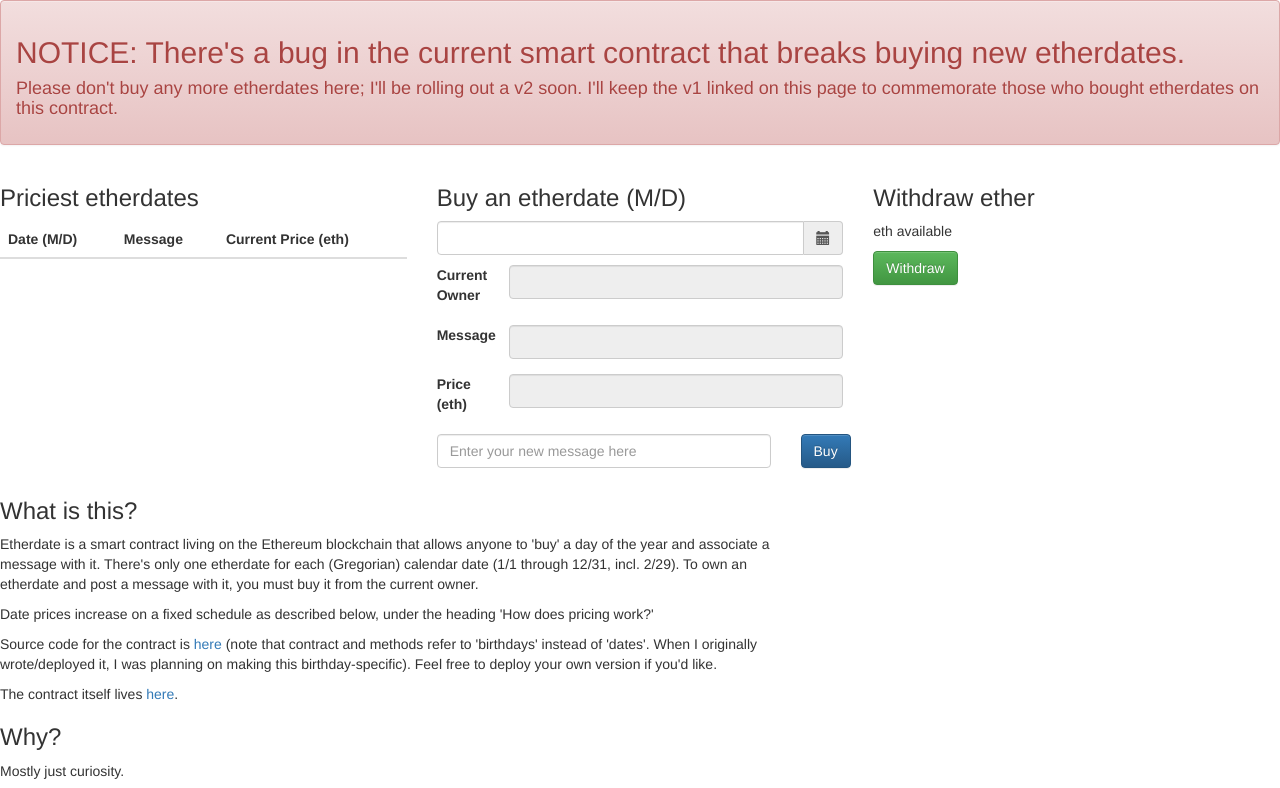
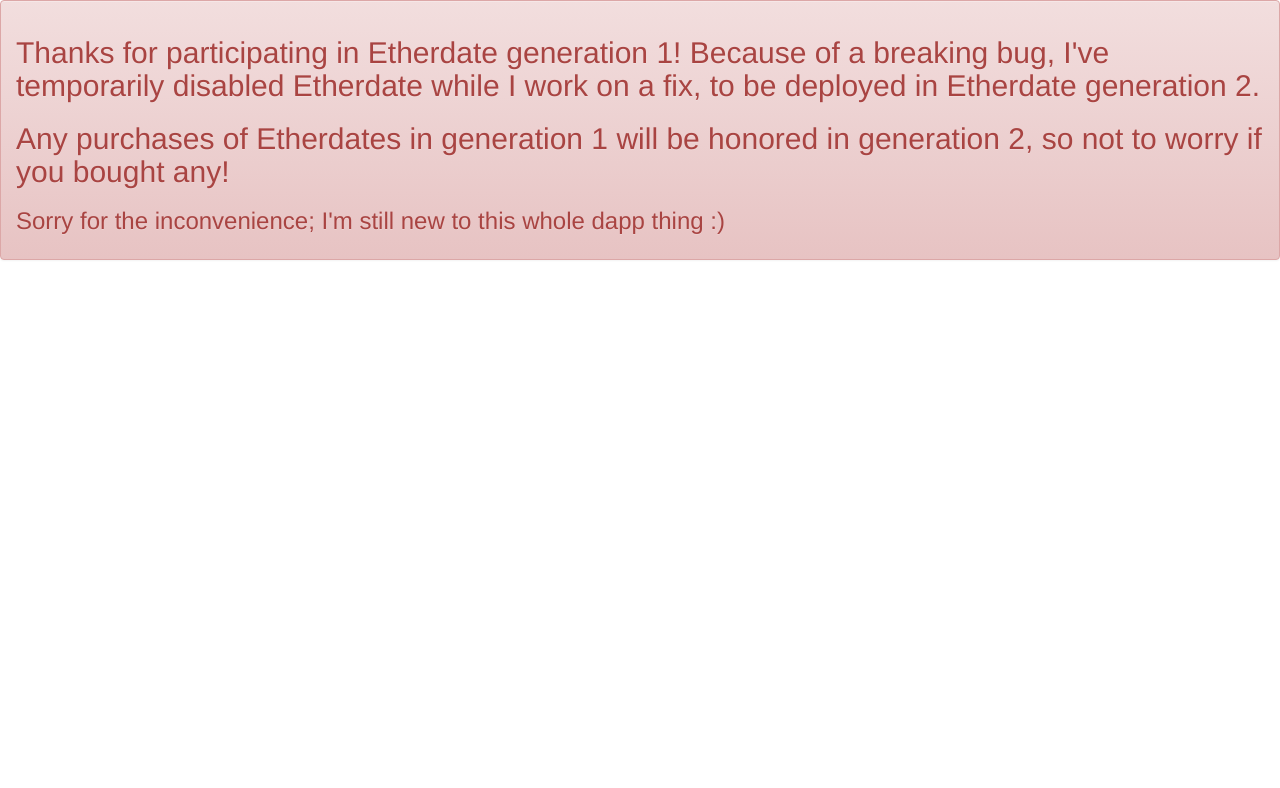
Before and after one commit to lsankar4033/etherdate, a website: page src/index.html in a window 1280 px wide. Shown: the top 788 px of the page. Drawn offline with nearby package versions, Linux system fonts and the light colour scheme.

Commit message:
Update website to inform participants of issue

```diff
--- a/src/index.html
+++ b/src/index.html
@@ -27,14 +27,19 @@
   <body>
     <div id="notice" class="alert alert-danger">
       <h2>
-        NOTICE: There's a bug in the current smart contract that breaks buying new etherdates.
+        Thanks for participating in Etherdate generation 1! Because of a breaking bug, I've temporarily disabled
+        Etherdate while I work on a fix, to be deployed in Etherdate generation 2.
       </h2>
-      <h4>
-        Please don't buy any more etherdates here; I'll be rolling out a v2 soon. I'll keep the v1 linked on this
-        page to commemorate those who bought etherdates on this contract.
-      </h4>
+      <h2>
+        Any purchases of Etherdates in generation 1 will be honored in generation 2, so not to worry if you bought
+        any!
+      </h2>
+      <h3>
+        Sorry for the inconvenience; I'm still new to this whole dapp thing :)
+      </h3>
     </div>
 
+    <!-- TODO: Uncomment when ready!
     <div id="app" class="row">
       <div id="high-prices" class="col-md-4">
         <h3> Priciest etherdates </h3>
@@ -191,6 +196,7 @@
         don't spend money you can't afford to lose.
       </p>
     </div>
+    -->
 
     <!-- bootstrap+jquery+popper+moment -->
     <script src="https://ajax.googleapis.com/ajax/libs/jquery/1.12.4/jquery.min.js"></script>
```
